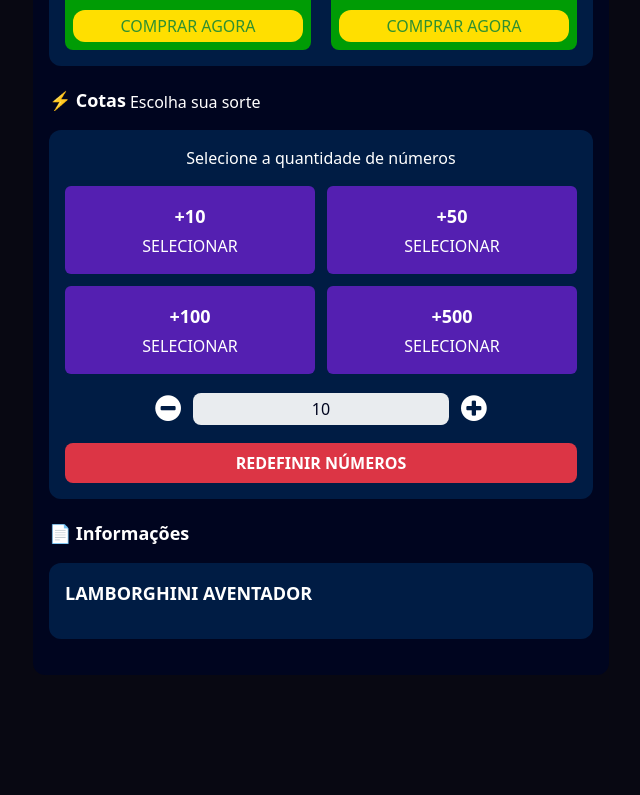
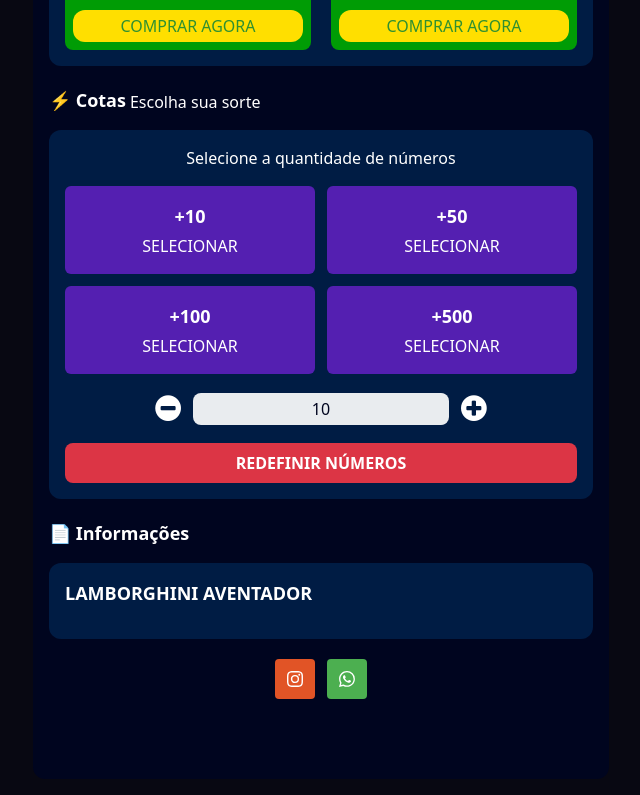
Before and after one commit to tenoriobn/rifa-victor, a React (Vite) app in the folder front-user/: page / in a window 1280 px wide. Shown: the part 1030-1825 px from the top of the page, without its empty margins (319-959 px from the left). Before the commit the page ends 1721 px from the top, so only its background shows below. Built offline with nearby package versions, Linux system fonts and the light colour scheme; no server answers.

Commit message:
componente links

```diff
--- a/front-user/src/pages/home/Home.jsx
+++ b/front-user/src/pages/home/Home.jsx
@@ -7,6 +7,7 @@
 import { sendRequest } from "../../util/util";
 import { useState, useEffect } from "react";
 import HomeFooter from "./components/HomeFooter";
+import Links from "./components/Links";
 
 export default function Home() {
   const [formData, setFormData] = useState(() => {
@@ -95,6 +96,8 @@
         closePaymentContainer={() => closePaymentContainer(setPaymentData)}
         rifaTitle={formData.data.title}
       />
+
+      <Links />
 
       <HomeFooter
         openPaymentContainer={() =>
--- /dev/null
+++ b/front-user/src/pages/home/components/Links.jsx
@@ -0,0 +1,21 @@
+import React from 'react'
+import insta from '/public/assets/images/instagram.svg'
+import wpp from '/public/assets/images/whatsapp.svg'
+
+
+const Links = () => {
+  return (
+    <section className='mb-16'>
+        <div className='flex justify-center gap-3'>
+            <a className='bg-[#E15426] p-3 w-10 rounded cursor-pointer' target='_blank' href="#">
+                <img src={insta} alt="" />
+            </a>
+            <a className='bg-[#4CAF50] p-3 w-10 rounded cursor-pointer' target='_blank' href="#">
+                <img src={wpp} alt="" />
+            </a>
+        </div>
+    </section>
+  )
+}
+
+export default Links
```
Also changed, not shown: front-user/public/assets/images/instagram.svg (added), front-user/public/assets/images/whatsapp.svg (added).
